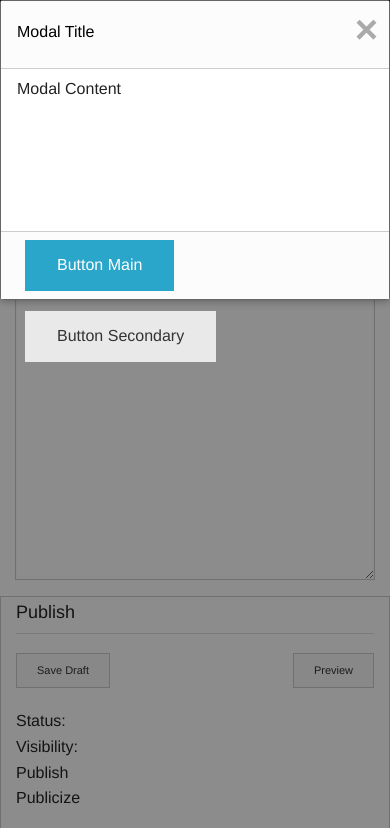
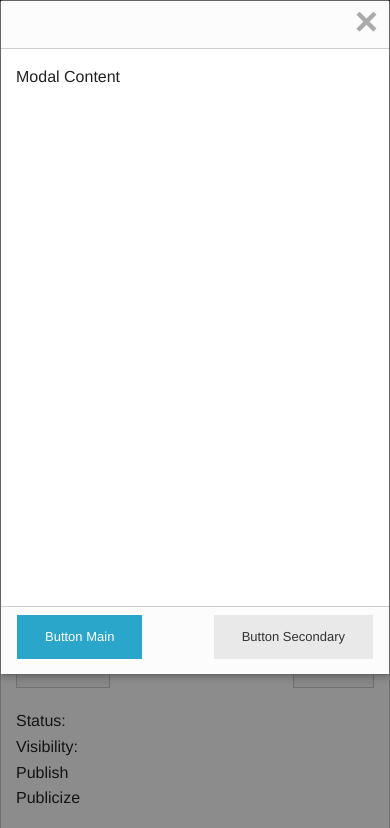
Before and after one commit to ImageFlow/imageflow-prototype, a plain HTML site: page index.html in a window 390 px wide. Both pictures are taken after a click on the link "Add Media". Shown: the top 828 px of the page. Drawn offline with Linux system fonts and the light colour scheme.

Commit message:
Tweaking Modal
Changing classes to work with Foundation standards and rely on Foundation responsive styles.

Signed-off-by: Aris Blevins <aris@goteama.com>

```diff
--- a/css/style.css
+++ b/css/style.css
@@ -24,9 +24,12 @@
 }
 #media-modal .tab-bar,
 #media-frame-toolbar{
-	height: 4.25rem;
+	height: 3rem;
 	margin-bottom: 0;
 	padding: 0;
+}
+#media-frame-toolbar{
+	height: 4.25rem;
 }
 .wpstyle{
 	background-color: #f7f7f7;
@@ -42,12 +45,18 @@
 }
 #media-modal {
 	padding: 0;
-	min-height: 300px;
+	min-height: 80%;
+}
+#media-modal .close-reveal-modal{
+	top: 0;
 }
 #media-top-nav{
 	background-color: rgba(252, 252, 252, 1);
 	border-bottom: solid 1px #ccc;
 	color: #000;
+}
+#media-frame-content{
+	padding: 1rem 0 1rem 0;
 }
 #media-frame-toolbar {
 	background-color: rgba(252, 252, 252, 1);
--- a/index.html
+++ b/index.html
@@ -101,20 +101,28 @@
 
 	  <section class="xlarge small-full reveal-modal" id="media-modal" data-reveal>
 	      <nav class="fixed tab-bar" id="media-top-nav">
-	      	<div class="wrap">
-	      		<div class="media-frame-title left">Modal Title</div>
-				<a class="close-reveal-modal">&#215;</a>
-			</div>
-			</nav>
-			<div class="row" id="media-frame-content"><div class="wrap">Modal Content</div></div>
-			<div class="row" id="media-frame-toolbar"><div class="wrap"><p class="right"><button class="main">Button Main</button><button class="secondary">Button Secondary</button></p></div></div>
+	      	<div class="row">
+		    <div class="large-4 medium-3 columns hide-for-small media-frame-title left">
+		      Modal Title
+		    </div>
+		    <a class="close-reveal-modal">&#215;</a>
+		</div>
+	      </nav>
+	      <div class="row" id="media-frame-content">
+		<div class="large-12 columns">Modal Content</div>
+	      </div>
+	      <div class="row" id="media-frame-toolbar">
+		<div class="large-4 medium-6 columns right wrap">
+		  <a class="main button small">Button Main</a><a class="secondary button small right">Button Secondary</a>
+		</div>
+	      </div>
 	  </section>
 
 	</section><!--prototype-wrap-->
 
 	<section class="row" id="imageContainer">
 	  <div class="large-4 columns">
-	    <img src="assets/post-editor.png" />
+	    <img src="assets/00-post-editor.png" />
 	  </div>
 	  <div class="large-8 columns">
 		    <h3>Edit Post Screen</h3>
```
Also changed, not shown: assets/post-editor.png (deleted).
